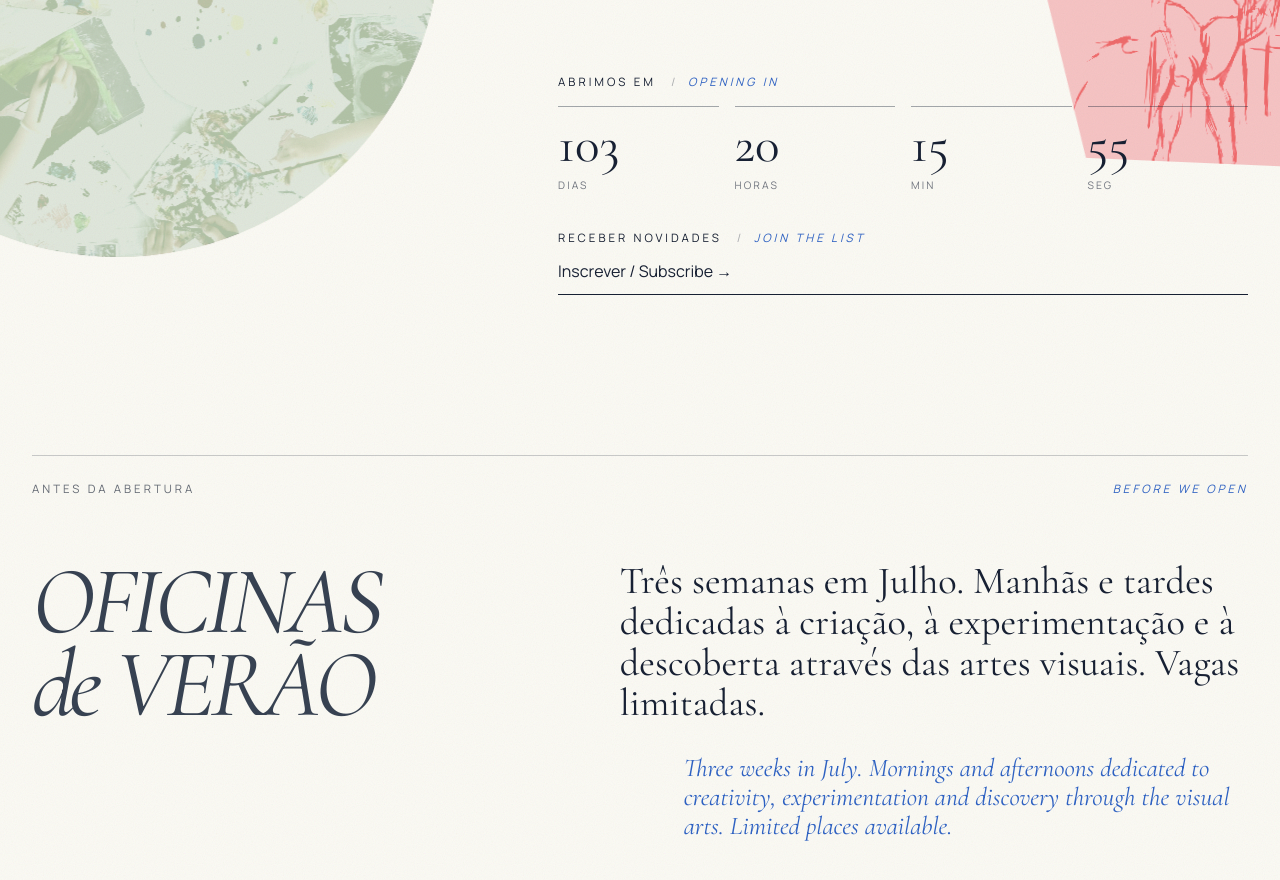
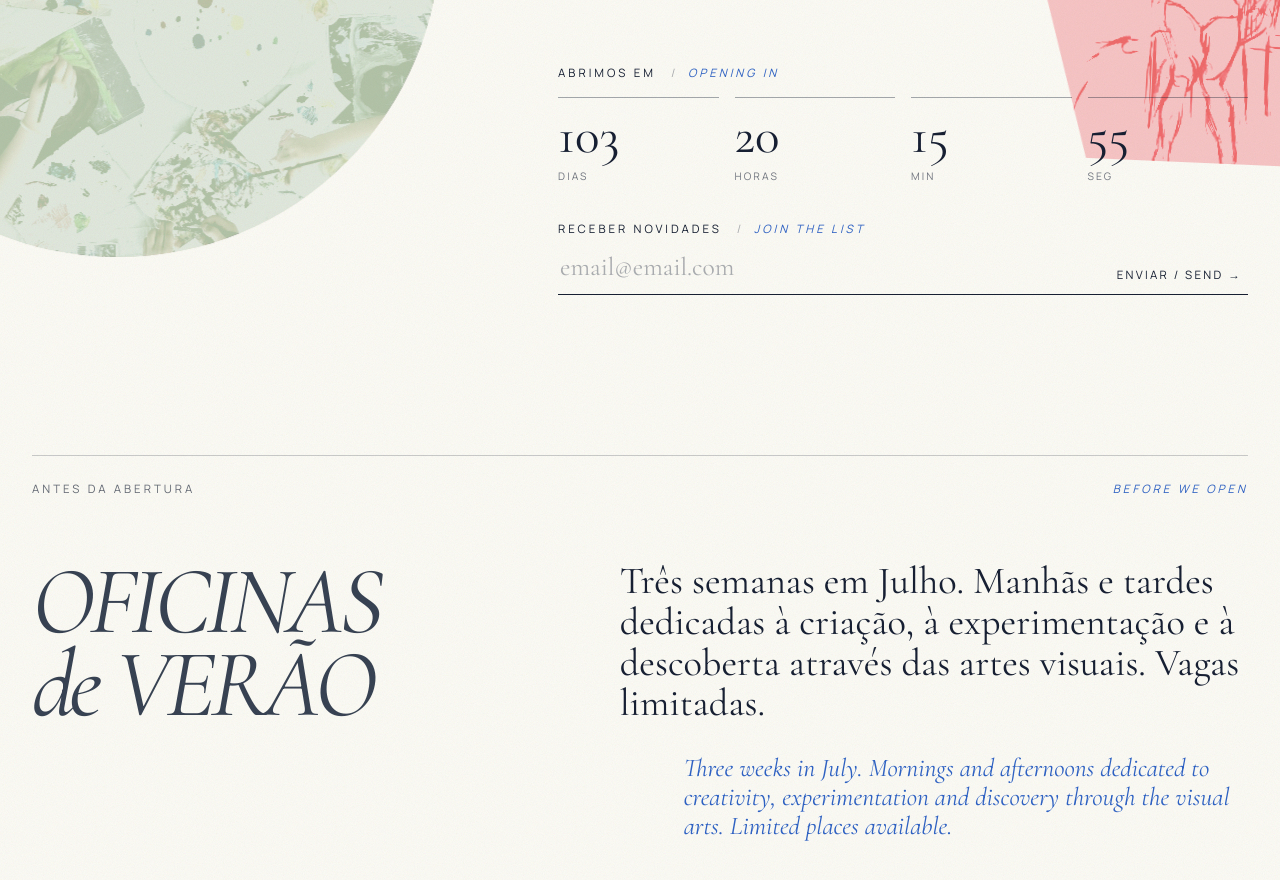
Before and after one commit to tambor-escola/tambor-site, a Jekyll site: the page built from index.html, in a window 1280 px wide and 900 px high, scrolled down 541 px. Shown: the top 880 px of the window. Built offline with Jekyll 4.4.1, drawn with Linux system fonts in a browser that asks for light colours.

Commit message:
Update Mailchimp form

```diff
--- a/index.html
+++ b/index.html
@@ -1,6 +1,6 @@
 ---
 layout: base
-title: Tambor — Brevemente / Coming Soon
+title: Tambor — Brevemente / Coming soon
 ---
 
 <main class="coming-soon grain">
@@ -71,23 +71,22 @@ title: Tambor — Brevemente / Coming Soon
         </div>
       </div>
 
-      <div class="signup-form">
+      <form
+  class="signup-form"
+  action="https://tambor.us12.list-manage.com/subscribe/post?u=66fcaf80200f31772318441e3&id=4d4c79c48f"
+  method="post"
+  target="_blank"
+>
   <label>
     <span class="pt">Receber novidades</span>
     <span class="en">Join the list</span>
   </label>
 
   <div class="signup-row">
-    <a
-      class="signup-button"
-      href="https://tambor.us12.list-manage.com/subscribe?u=66fcaf80200f31772318441e3&id=4d4c79c48f"
-      target="_blank"
-      rel="noopener"
-    >
-      Inscrever / Subscribe →
-    </a>
+    <input type="email" name="EMAIL" placeholder="email@email.com" required>
+    <button type="submit">Enviar / Send →</button>
   </div>
-</div>
+</form>
 
     </div>
 
```
